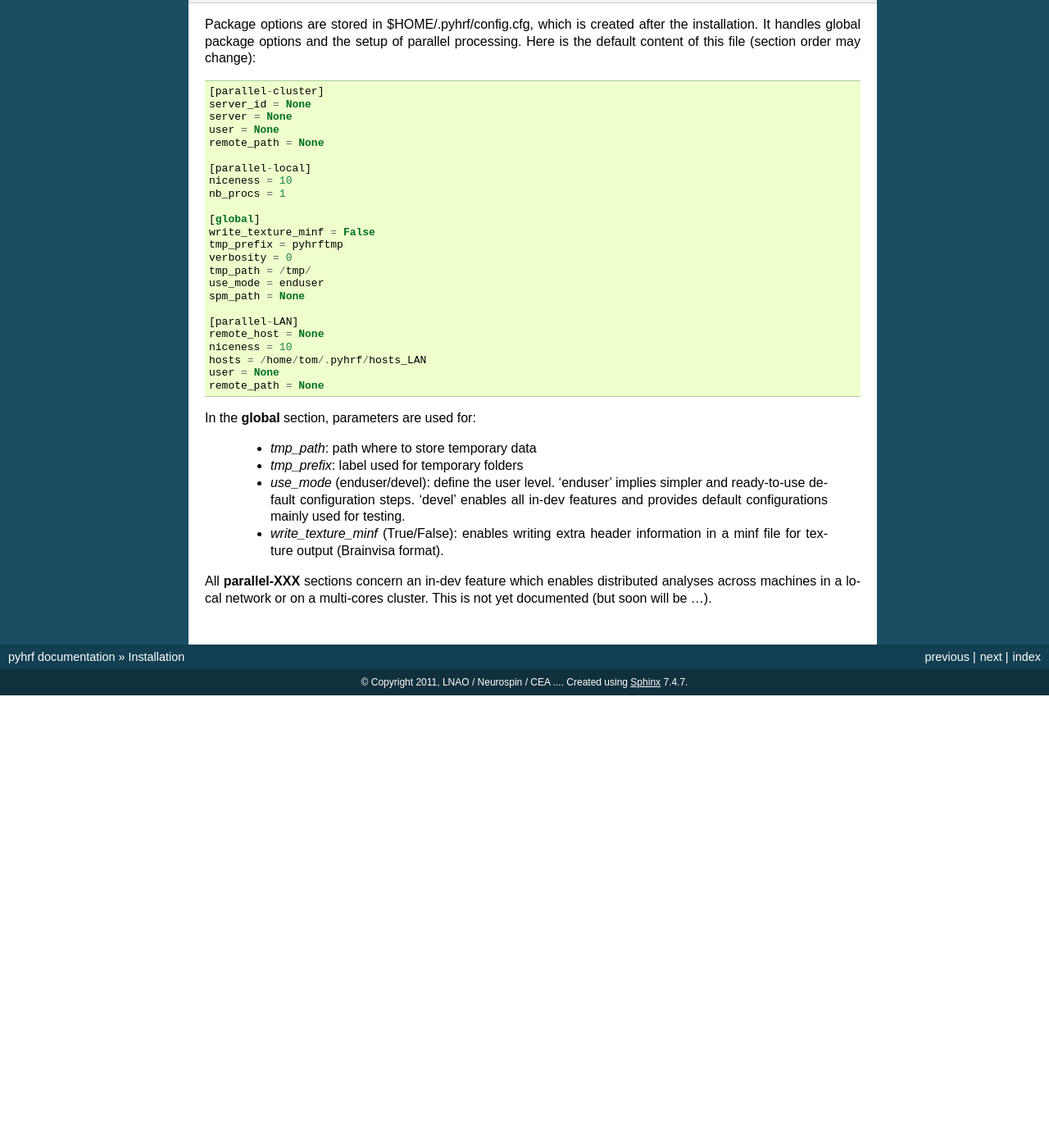
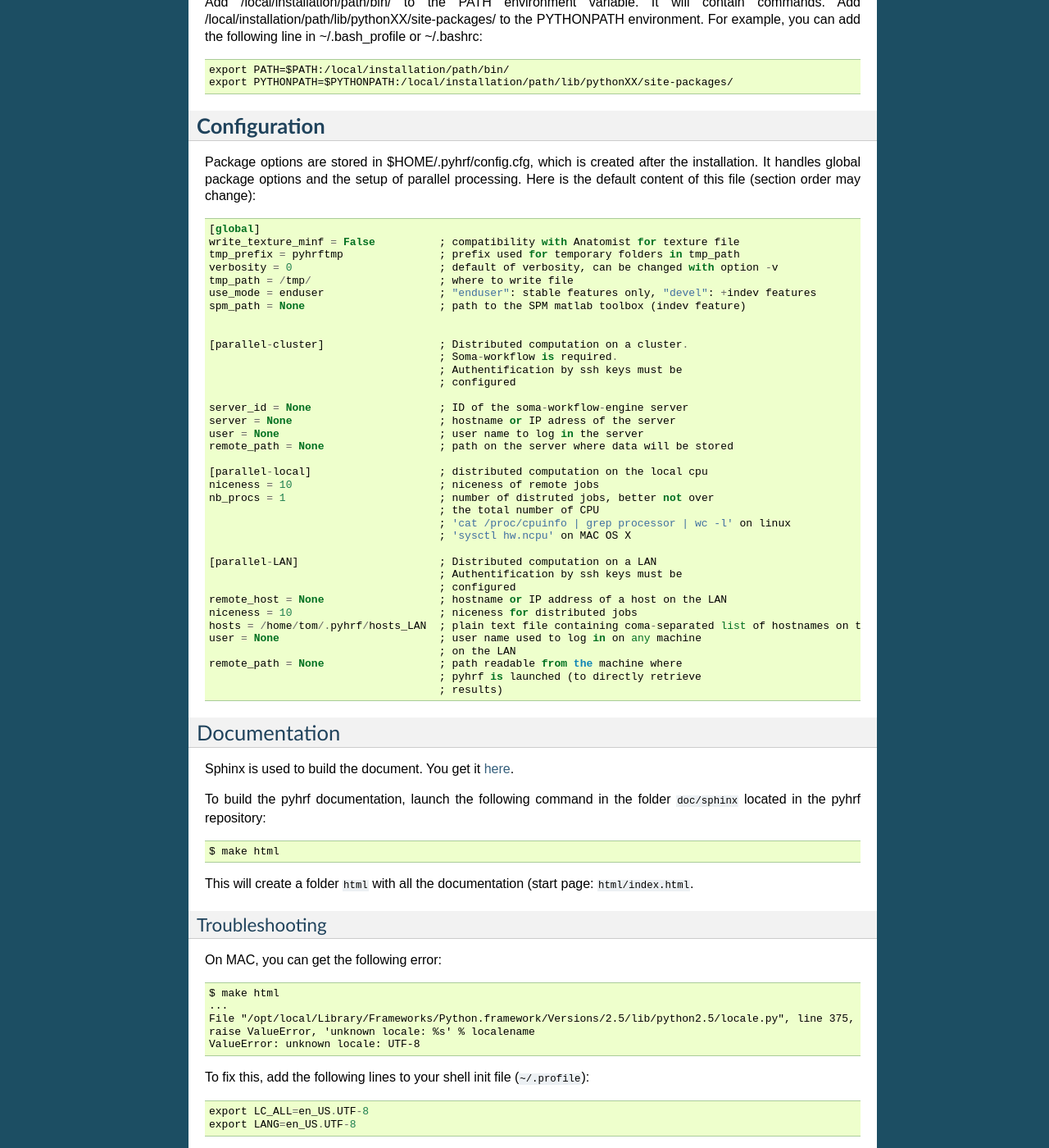
Before and after one commit to pyhrf/pyhrf, a Sphinx documentation site: the page built from doc/sphinx/source/installation.rst, in a window 1280 px wide and 1400 px high, scrolled down 3983 px. Shown: the whole window at 82% size. Built offline with Sphinx 7.4.7, drawn with Linux system fonts in a browser that asks for light colours; before the commit the page ends 4831 px from its top, so only the background shows below that; some of the changed text lies outside the part shown.

```diff
--- a/doc/sphinx/source/installation.rst
+++ b/doc/sphinx/source/installation.rst
@@ -45,7 +45,7 @@ Optional dependencies:
     - joblib (local distributed computation)
     - soma-workflow (remote distributed computation)
     - scikit-learn (clustering)
-
+    - sphinx (to generate documentation)
 
 Linux-based
 ***********
@@ -132,6 +132,16 @@ Python packages installed by the system might not compatible with the setuptools
 
    - C compiler
    - fortran 95 compiler
+
+
+Optional dependency
+
+
+ $ easy_install --prefix=~/.local python-graph-core
+
+ $ easy_install --prefix=~/.local joblib
+
+ $ easy_install --prefix=~/.local sphinx
 
 Setup a local python installation
 #################################
@@ -229,40 +239,44 @@ Add /local/installation/path/lib/pythonXX/site-packages/ to the PYTHONPATH envir
 
 Package options are stored in $HOME/.pyhrf/config.cfg, which is created after the installation. It handles global package options and the setup of parallel processing. Here is the default content of this file (section order may change)::
 
-    [parallel-cluster]
-    server_id = None
-    server = None
-    user = None
-    remote_path = None
-
-    [parallel-local]
-    niceness = 10
-    nb_procs = 1
 
     [global]
-    write_texture_minf = False
-    tmp_prefix = pyhrftmp
-    verbosity = 0
-    tmp_path = /tmp/
-    use_mode = enduser
-    spm_path = None
-
-    [parallel-LAN]
-    remote_host = None
-    niceness = 10
-    hosts = /home/tom/.pyhrf/hosts_LAN
-    user = None
-    remote_path = None
+    write_texture_minf = False          ; compatibility with Anatomist for texture file
+    tmp_prefix = pyhrftmp               ; prefix used for temporary folders in tmp_path
+    verbosity = 0                       ; default of verbosity, can be changed with option -v
+    tmp_path = /tmp/                    ; where to write file
+    use_mode = enduser                  ; "enduser": stable features only, "devel": +indev features
+    spm_path = None                     ; path to the SPM matlab toolbox (indev feature)
 
 
-In the **global** section, parameters are used for:
+    [parallel-cluster]                  ; Distributed computation on a cluster.
+                                        ; Soma-workflow is required.
+                                        ; Authentification by ssh keys must be
+                                        ; configured
 
-   * *tmp_path*: path where to store temporary data
-   * *tmp_prefix*: label used for temporary folders
-   * *use_mode* (enduser/devel): define the user level. 'enduser' implies simpler and ready-to-use default configuration steps. 'devel' enables all in-dev features and provides default configurations mainly used for testing.
-   * *write_texture_minf* (True/False): enables writing extra header information in a minf file for texture output (Brainvisa format).
+    server_id = None                    ; ID of the soma-workflow-engine server
+    server = None                       ; hostname or IP adress of the server
+    user = None                         ; user name to log in the server
+    remote_path = None                  ; path on the server where data will be stored
 
-All **parallel-XXX** sections concern an in-dev feature which enables distributed analyses across machines in a local network or on a multi-cores cluster. This is not yet documented (but soon will be ...).
+    [parallel-local]                    ; distributed computation on the local cpu
+    niceness = 10                       ; niceness of remote jobs
+    nb_procs = 1                        ; number of distruted jobs, better not over
+                                        ; the total number of CPU
+                                        ; 'cat /proc/cpuinfo | grep processor | wc -l' on linux
+                                        ; 'sysctl hw.ncpu' on MAC OS X
+
+    [parallel-LAN]                      ; Distributed computation on a LAN
+                                        ; Authentification by ssh keys must be
+                                        ; configured
+    remote_host = None                  ; hostname or IP address of a host on the LAN
+    niceness = 10                       ; niceness for distributed jobs
+    hosts = /home/tom/.pyhrf/hosts_LAN  ; plain text file containing coma-separated list of hostnames on the LAN
+    user = None                         ; user name used to log in on any machine
+                                        ; on the LAN
+    remote_path = None                  ; path readable from the machine where
+                                        ; pyhrf is launched (to directly retrieve
+                                        ; results)
 
 .. see :ref:`Parallel Computation <manual_parallel>`
 
@@ -300,3 +314,33 @@ All **parallel-XXX** sections concern an in-dev feature which enables distribute
    cd pyhrf-free_trunk
    python setup.py develop --prefix ...
    #TODO: remove import of pyhrf at the end or remove creating tmp path at import
+
+
+Documentation
+#############
+
+Sphinx is used to build the document. You get it `here <http://sphinx-doc.org/install.html>`_.
+
+To build the pyhrf documentation, launch the following command in the folder ``doc/sphinx`` located in the pyhrf repository::
+
+   $ make html
+
+This will create a folder ``html`` with all the documentation (start page: ``html/index.html``.
+
+
+Troubleshooting
+***************
+
+On MAC, you can get the following error::
+
+  $ make html
+  ...
+  File "/opt/local/Library/Frameworks/Python.framework/Versions/2.5/lib/python2.5/locale.py", line 375, in _parse_localename
+  raise ValueError, 'unknown locale: %s' % localename
+  ValueError: unknown locale: UTF-8
+
+
+To fix this, add the following lines to your shell init file (``~/.profile``)::
+
+  export LC_ALL=en_US.UTF-8
+  export LANG=en_US.UTF-8
--- a/doc/sphinx/source/manual.rst
+++ b/doc/sphinx/source/manual.rst
@@ -8,6 +8,7 @@ Manual
        :maxdepth: 1
 
        volume_treatment.rst
+       paradigm.rst
        surface_treatment.rst
        parallel_processing.rst
        commands.rst
```
Also changed, not shown: doc/sphinx/source/paradigm.rst (added, +21 -0 lines), doc/sphinx/source/paradigm_sample.csv (added, +7 -0 lines).
